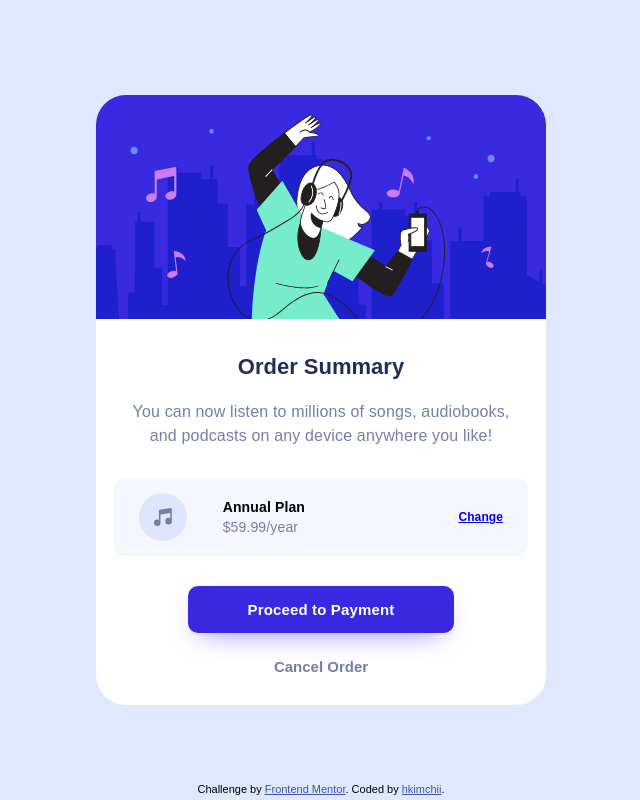
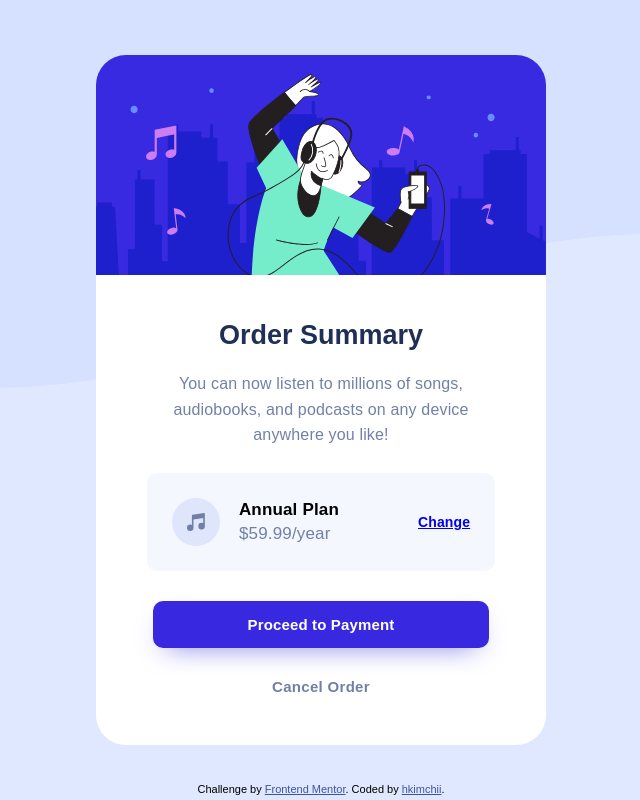
Before and after one commit to hkimchii/order-summary-component-main, a plain HTML site: page index.html in a window 1280 px wide. Shown: the whole page, without its empty margins (319-959 px from the left). Drawn offline with Linux system fonts and the light colour scheme; a web font is replaced by a local one.

Commit message:
commit web view

```diff
--- a/css/style.css
+++ b/css/style.css
@@ -39,6 +39,7 @@ p {
 
 .head-image {
   width: 325px;
+  height: 158.88px;
   margin: 0;
 }
 
@@ -46,7 +47,6 @@ p {
   max-width: 100%;
   min-width: 325px;
   width: 325px;
-  height: 100%;
   border-top-left-radius: 30px;
   border-top-right-radius: 30px;
 }
@@ -82,7 +82,7 @@ p {
   width: 85%;
   padding: 15px 7px;
   border-radius: 10px;
-  margin-top: 30px;
+  margin-top: 20px;
 }
 
 .order-detail {
@@ -146,12 +146,20 @@ p {
 }
 
 @media (min-width: 460px) {
+  body {
+    background-image: url(../images/pattern-background-desktop.svg);
+    background-repeat: no-repeat;
+    background-size: contain;
+    z-index: -1;
+  }
+
   .order {
     width: 450px;
   }
 
   .head-image {
     width: 100%;
+    height: 220px;
     margin: 0;
   }
 
@@ -159,14 +167,56 @@ p {
     max-width: 100%;
     min-width: 325px;
     width: auto;
-    height: 100%;
+    height: auto;
+  }
+
+  h1 {
+    font-size: 27px;
+    font-weight: 900;
+  }
+
+  .container-header {
+    margin-top: 45px;
+  }
+
+  .container-p {
+    margin-left: 75px;
+    margin-right: 75px;
+    font-weight: 500;
+    line-height: 1.6;
   }
 
   .order-plan {
-    width: 400px;
+    width: 75%;
+    padding: 25px 5px;
+    margin-top: 25px;
+  }
+
+  h3 {
+    font-size: 17px;
+    font-weight: 900;
+  }
+
+  .price {
+    font-size: 17px;
   }
 
   .order-detail {
-    width: 200px;
+    position: relative;
+    right: 20px;
+  }
+
+  .change {
+    font-size: 14px;
+  }
+
+  .btn {
+    padding: 15px 95px 15px 95px;
+  }
+
+  .cancel-btn {
+    margin-bottom: 50px;
+    margin-top: 30px;
+    letter-spacing: 0.02em;
   }
 }
```
